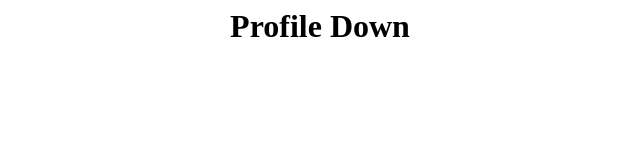
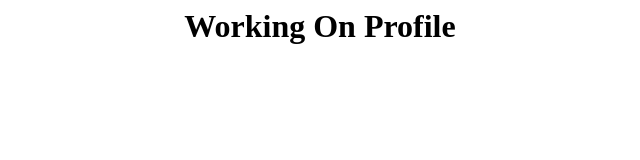
Before and after one commit to Pratik-Bashyal/pratik-bashyal.github.io, a plain HTML site: page index.html in a window 1280 px wide. Shown: the whole page, without its empty margins (320-960 px from the left). Drawn offline with Linux system fonts and the light colour scheme.

Commit message:
Update index.html

```diff
--- a/index.html
+++ b/index.html
@@ -3,6 +3,6 @@
     <title>Pratik-Bashyal</title>
   </head>
   <body>
-    <h1 style=text-align:center>Profile Down</h1>
+    <h1 style=text-align:center> Working On Profile</h1>
   </body>
 </html>
```
